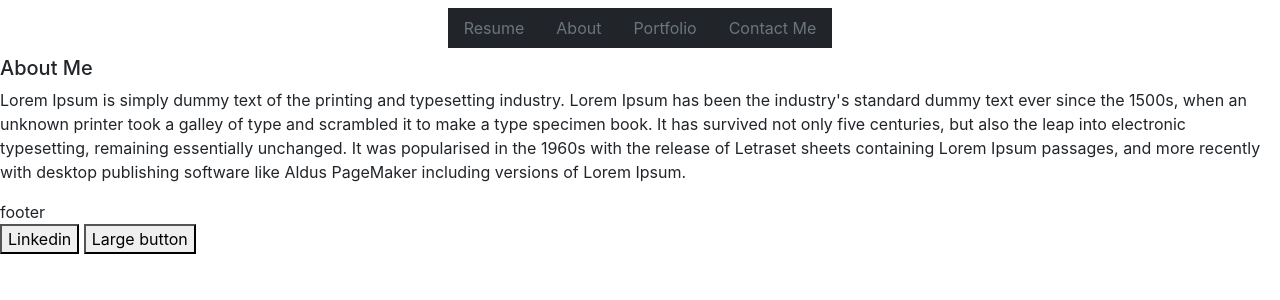
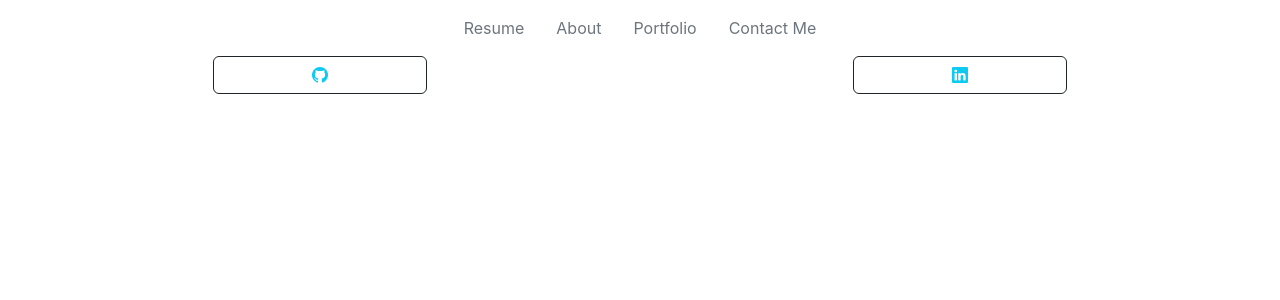
Before and after one commit to Jstelzl/josiahStelzl-react-portfolio, a React (Create React App) app: page / in a window 1280 px wide. Shown: the top 300 px of the page. Built offline with nearby package versions, Linux system fonts and the light colour scheme.

Commit message:
worked on components

```diff
--- a/src/components/ContactMe/index.js
+++ b/src/components/ContactMe/index.js
@@ -36,19 +36,22 @@ function ContactForm() {
     };
 
     return (
-        <body className='mx-auto'>
-            <h1 data-testid="h1tag">Contact me</h1>
+        <body className='mx-auto bg-dark'>
+            <div className="container mx-auto">
+                <div className="row row-cols-1 row-cols-md-2 g-7">
+                    <div className="col mx-auto p-4">
+                        <div className='card border bg-dark p-3 align-items-center'>
                             <form id="contact-form" onSubmit={handleSubmit}>
-                <div>
-                    <label htmlFor="name">Name:</label>
-                    <input type="text" name="name" defaultValue={name} onBlur={handleChange} />
+                                <div className= 'p-3 align-items-center'>
+                                    <label htmlFor="name" />
+                                    <input type="text" placeholder='Enter Name' name="name" defaultValue={name} onBlur={handleChange} />
                                 </div>
-                <div>
-                    <label htmlFor="email">Email address:</label>
-                    <input type="email" name="email" defaultValue={email} onBlur={handleChange} />
+                                <div className= 'p-3 align-items-center'>
+                                    <label htmlFor="email" />
+                                    <input type="email" placeholder='Enter Email Address' name="email" defaultValue={email} onBlur={handleChange} />
                                 </div>
-                <div>
-                    <label htmlFor="message">Message:</label>
+                                <div className= 'p-3 align-items-center'>
+                                    <label htmlFor="message" />
                                     <textarea name="message" rows="5" defaultValue={message} onBlur={handleChange} />
                                 </div>
                                 {errorMessage && (
@@ -56,8 +59,14 @@ function ContactForm() {
                                         <p className="error-text">{errorMessage}</p>
                                     </div>
                                 )}
+                                <div className='p-3 align-items-center'>
                                     <button data-testid="button" type="submit">Submit</button>
+                                </div>
                             </form>
+                        </div>
+                    </div>
+                </div>
+            </div>
         </body>
     );
 }
--- a/src/components/Footer/index.js
+++ b/src/components/Footer/index.js
@@ -1,21 +1,19 @@
-import React, { Component } from 'react'
+import React from 'react'
 import '../../App.css'
 
-export default class index extends Component {
-    render() {
-        return (
-            <div className='footer'>
-                footer
-                <div className="">
-                    <button href="https://www.linkedin.com/in/josiah-stelzl-3122b4241/" variant="primary" size="lg">
-                        Linkedin
-                    </button>{' '}
-                    <button variant="secondary" size="lg">
-                        Large button
-                    </button>
-                </div>
-            </div>
+function Footer() {
 
-        )
-    }
+    return (
+        <div className='d-flex justify-content-center text-info'>
+            <a href="https://github.com/Jstelzl" target="_blank" className="btn btn-outline-dark mx-auto position-relative col-2">
+                <i className="bi bi-github text-info" />
+            </a>
+            <a href="https://www.linkedin.com/in/josiah-stelzl-3122b4241/" target="_blank" className="btn btn-outline-dark mx-auto position-relative col-2">
+                <i className="bi bi-linkedin text-info" />
+            </a>
+        </div>
+    );
+
 }
+
+export default Footer;
--- a/src/components/MainPage/index.js
+++ b/src/components/MainPage/index.js
@@ -2,6 +2,7 @@ import React, { useState } from 'react';
 import NavBar from '../NavBar';
 import About from '../About';
 import ContactMe from '../ContactMe';
+import Resume from '../Resume';
 import MyPortfolio from '../Portfolio';
 import Footer from '../Footer';
 import bootstrap from 'bootstrap';
@@ -11,16 +12,20 @@ export default function MainPage() {
     const [page, pageChange] = useState('About');
 
     const showPage = () => {
-        if (page === 'About') {
+
+        if (page === 'about') {
             return <About />;
         }
-        if ( page === 'Portflolio') {
+        if (page === 'portflolio') {
             return <MyPortfolio />
         }
-        // if ( page === 'Resume') {
-        //     return <Resume />
-        // }
-        return <ContactMe />
+        if (page === 'Resume') {
+            return <Resume />
+        }
+        if (page === 'contact') {
+            return <ContactMe />
+        }
+
     };
 
     const handlePageChange = (updatePage) => pageChange(updatePage);
--- a/src/components/NavBar/index.js
+++ b/src/components/NavBar/index.js
@@ -1,4 +1,5 @@
 import React from 'react';
+//import headerImage from '../../assets/photos/header-image.jpeg';
 import bootstrap from 'bootstrap'
 
 function NavBar({ page, handlePageChange }) {
@@ -6,7 +7,7 @@ function NavBar({ page, handlePageChange }) {
     return(
         <nav className='navbar navbar-expand-lg'>
             <div className='container-fluid justify-content-center'>
-                <div className='bg-dark' id='NavBar'>
+                <div>
                     <ul className='nav'>
                         {/* resume */}
                         <li className='nav-item'>
--- a/src/components/Portfolio/index.js
+++ b/src/components/Portfolio/index.js
@@ -1,11 +1,12 @@
 import React from 'react';
 import MyProjects from '../Projects';
-//import HotShots from '../../assets/photos/hot-shots.png'
+import HotShots from '../../assets/photos/hot-shots.png';
+import HeaderImage from '../../assets/photos/header-image.jpeg';
 import bootstrap from "bootstrap";
 
 const accomplishments = [
     {
-        //image: HotShots,
+        image: HotShots,
         title: 'Hot-Shots',
         link: 'https://boiling-caverns-86509.herokuapp.com/',
         repo: 'https://github.com/APetersen11/Hot-Shots',
@@ -16,6 +17,9 @@ function MyPortfolio() {
 
     return (
         < React.Fragment >
+            <div className='container-fluid'>
+                <img className='img-fluid mw-75 mx-auto d-block' src={HeaderImage} />
+            </div>
             <div className='container'>
                 <div className='row row-col-1 row-cols-md g-4'>
                     {accomplishments.map((proj) => (
--- a/src/components/Resume/index.js
+++ b/src/components/Resume/index.js
@@ -0,0 +1,15 @@
+import React from 'react';
+import bootstrap from 'bootstrap';
+
+
+function Resume() {
+    return (
+        <React.Fragment>
+            <div className='container mx-auto'>
+                Resume body
+            </div>
+        </React.Fragment>
+    );
+}
+
+export default Resume;
```
Also changed, not shown: src/assets/photos/header-image.jpeg (added). Lines whose indentation alone changed are shown as unchanged.
